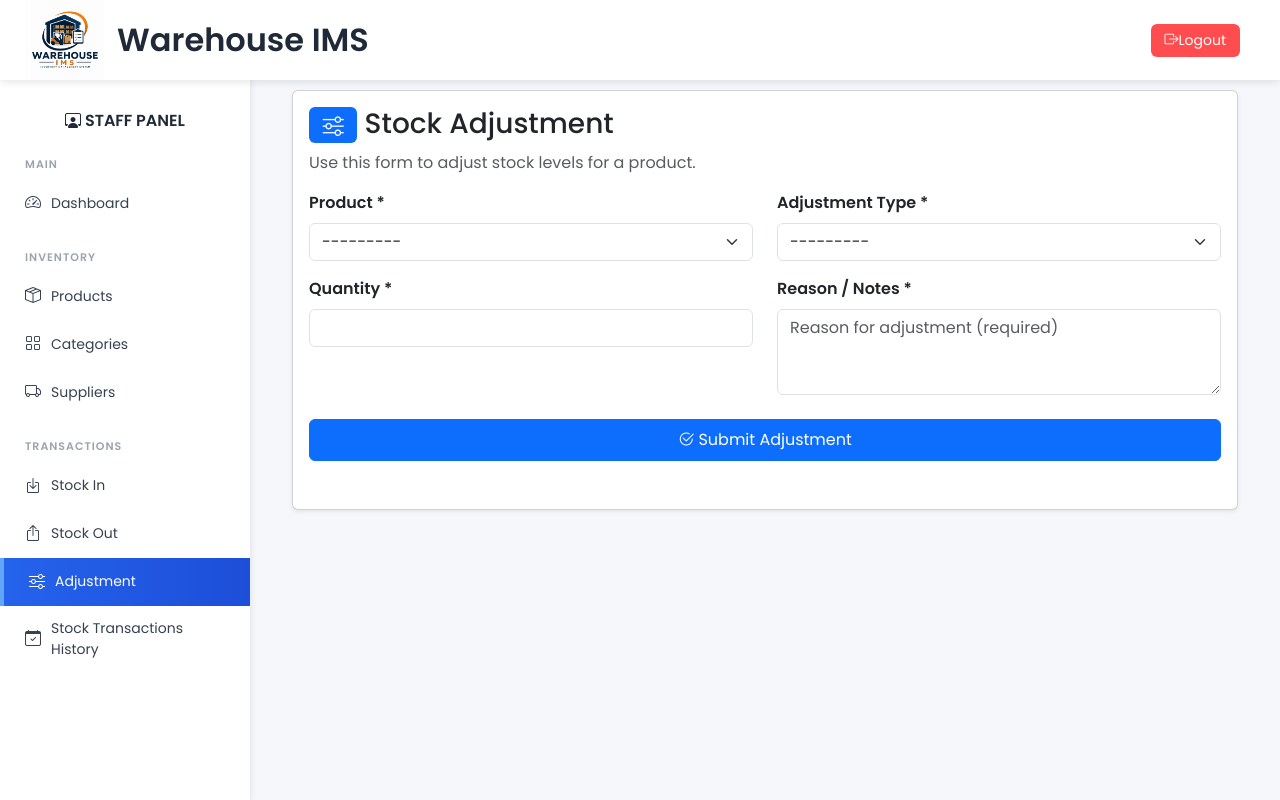
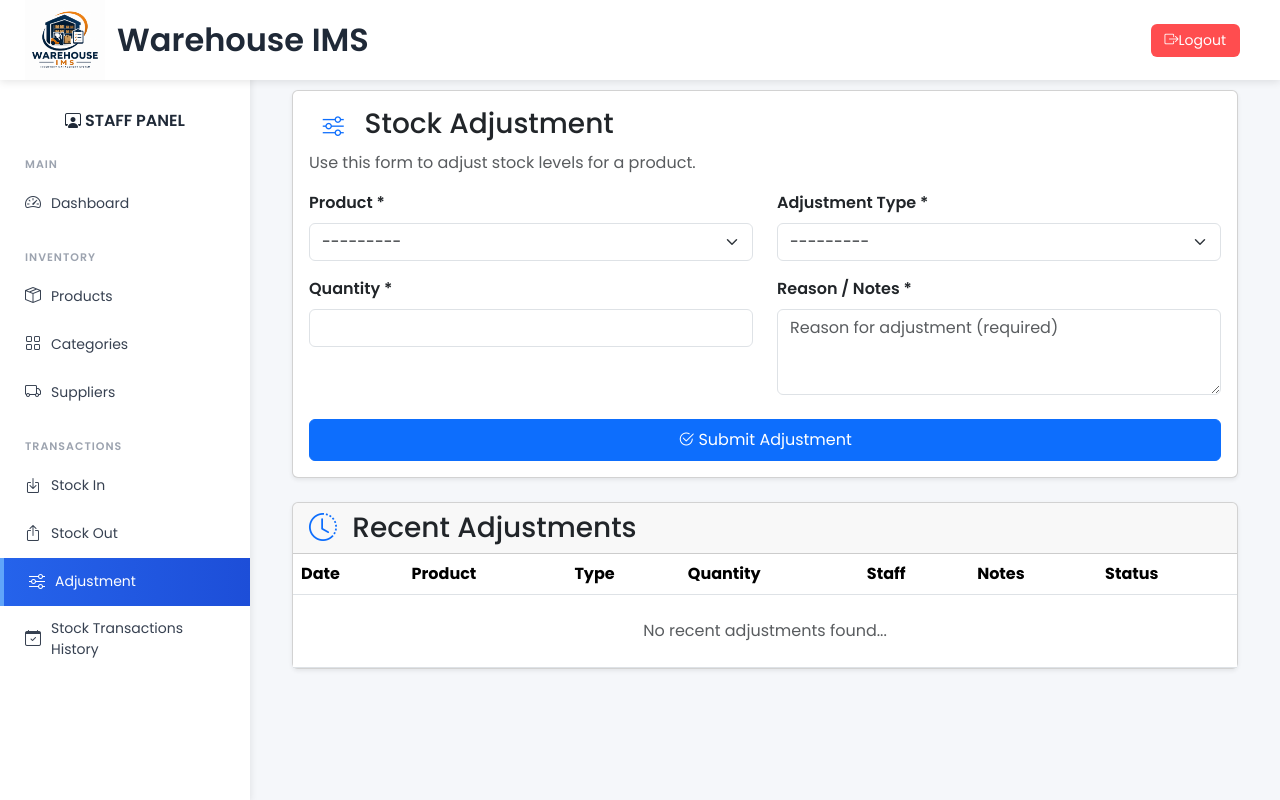
Before and after one commit to Juven165/WarehouseIMS, a Django app: page /staff/staff/adjustment in a window 1280 px wide. Run offline with Django 5.2, Linux system fonts and the light colour scheme; a user stored in the database is signed in; tables that the repository leaves empty hold one stand-in row (values such as "Sample post"); some libraries are stand-ins or nearby versions.

Commit message:
Add page

```diff
--- a/accounts/views.py
+++ b/accounts/views.py
@@ -59,3 +59,8 @@ def login_view(request):
             messages.error(request, "Invalid username or password.")
 
     return render(request, "accounts/login.html")
+
+def logout(request):
+    logout(request)
+    messages.success(request, "You have successfully logged out")
+    return redirect('login')
--- a/staff/templates/main/base_staff.html
+++ b/staff/templates/main/base_staff.html
@@ -154,7 +154,7 @@
         </div>
 
         <div class="right-section">
-            <form method="post" action="#">
+            <form method="post" action="{% url 'login' %}">
                 {% csrf_token %}
                 <button type="submit" class="btn btn-logout">
                     <i class="bi bi-box-arrow-right"></i>Logout
--- a/staff/templates/staff/adjustments.html
+++ b/staff/templates/staff/adjustments.html
@@ -5,10 +5,12 @@
 
 {% block content %}
 <div class="container-fluid">
+
+    <!-- ========== FORM CARD ========== -->
     <div class="card shadow-sm mb-4">
         <div class="card-body">
             <h3>
-                <span class="badge bg-primary">
+                <span class="badge text-primary">
                     <i class="bi bi-sliders"></i>
                 </span>
                 Stock Adjustment
@@ -21,7 +23,6 @@
                 {% csrf_token %}
 
                 <div class="row">
-                    <!-- Product -->
                     <div class="col-md-6 mb-3">
                         <label class="form-label fw-semibold">Product *</label>
                         {{ form.product }}
@@ -30,7 +31,6 @@
                         {% endif %}
                     </div>
 
-                    <!-- Adjustment Type -->
                     <div class="col-md-6 mb-3">
                         <label class="form-label fw-semibold">Adjustment Type *</label>
                         {{ form.adjustment_type }}
@@ -41,7 +41,6 @@
                 </div>
 
                 <div class="row">
-                    <!-- Quantity -->
                     <div class="col-md-6 mb-3">
                         <label class="form-label fw-semibold">Quantity *</label>
                         {{ form.quantity }}
@@ -50,7 +49,6 @@
                         {% endif %}
                     </div>
 
-                    <!-- Notes -->
                     <div class="col-md-6 mb-3">
                         <label class="form-label fw-semibold">Reason / Notes *</label>
                         {{ form.notes }}
@@ -65,9 +63,60 @@
                 </button>
             </form>
         </div>
+    </div>
 
-        <div class="card-body">
 
+    <!-- ========== RECENT ADJUSTMENTS CARD ========== -->
+    <div class="card shadow-sm">
+        <div class="card-header">
+            <h3 class="mb-0"><i class="bi bi-clock-history me-2 text-primary"></i> Recent Adjustments</h3>
+        </div>
+        <div class="card-body p-0">
+            <div class="table-responsive">
+                <table class="table table-hover mb-0">
+                    <thead>
+                        <tr>
+                            <th>Date</th>
+                            <th>Product</th>
+                            <th>Type</th>
+                            <th>Quantity</th>
+                            <th>Staff</th>
+                            <th>Notes</th>
+                            <th>Status</th>
+                        </tr>
+                    </thead>
+                    <tbody>
+                        {% for item in recent_adjustments %}
+                        <tr>
+                            <td>{{ item.transaction_date|date:"M d, Y h:i A" }}</td>
+                            <td>
+                                <strong>{{ item.product.name }}</strong><br>
+                                <small class="text-muted">{{ item.product.sku }}</small>
+                            </td>
+                            <td>
+                                {% if item.adjustment_type == "Increase" %}
+                                    <span class="badge bg-success">Increase</span>
+                                {% else %}
+                                    <span class="badge bg-danger">Decrease</span>
+                                {% endif %}
+                            </td>
+                            <td class="{% if item.adjustment_type == 'Increase' %}text-success{% else %}text-danger{% endif %} fw-bold">
+                                {% if item.adjustment_type == "Increase" %}+{% else %}-{% endif %}{{ item.quantity }}
+                            </td>
+                            <td>{{ item.staff.get_full_name|default:item.staff.username }}</td>
+                            <td>{{ item.notes|default:"—" }}</td>
+                            <td><span class="badge bg-primary">Completed</span></td>
+                        </tr>
+                        {% empty %}
+                        <tr>
+                            <td colspan="7" class="text-center text-muted py-4">
+                                No recent adjustments found...
+                            </td>
+                        </tr>
+                        {% endfor %}
+                    </tbody>
+                </table>
+            </div>
         </div>
     </div>
 </div>
--- a/staff/views.py
+++ b/staff/views.py
@@ -248,3 +248,27 @@ def adjustment(request):
         'form': form,
     }
     return render(request, 'staff/adjustments.html', context)
+
+@login_required
+def stock_transaction_history(request):
+    transactions = StockTransaction.objects.select_related(
+        'staff', 'supplier', 'product'
+    ).order_by('-transaction_date')
+
+    query = request.GET.get('q', '').strip()
+    transaction_type = request.GET.get('transaction_type', '').strip()
+
+    if query:
+        transactions = transactions.filter(
+            Q(product__name__icontains=query) |
+            Q(product__sku__icontains=query)
+        )
+
+    if transaction_type:
+        transactions = transactions.filter(transaction_type=transaction_type)
+
+    return render(request, "staff/transaction_history.html", {
+        "transactions": transactions,
+        "query": query,
+        "selected_type": transaction_type,
+    })
```
Also changed, not shown: staff/templates/staff/transaction_history.html (added, +10 -0 lines).
